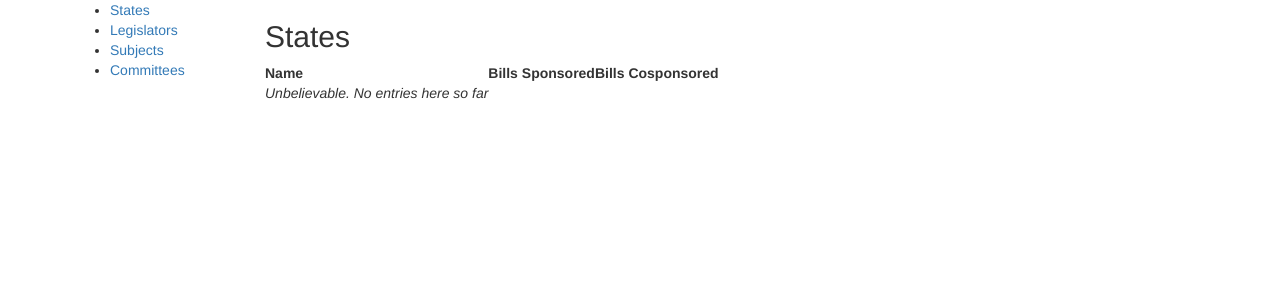
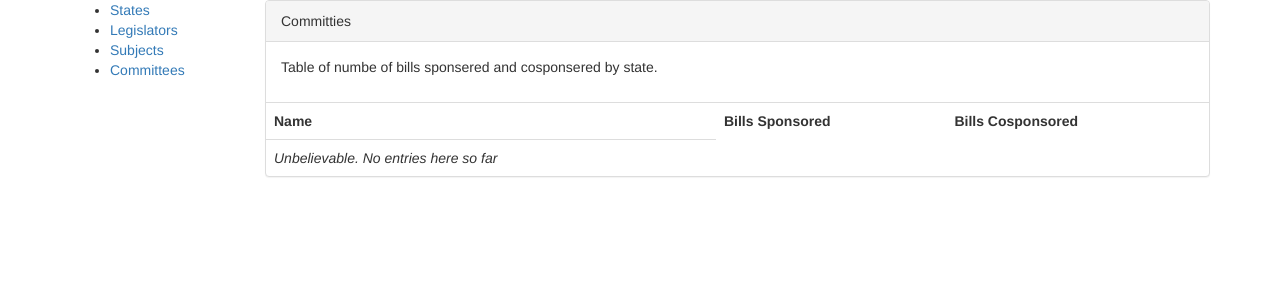
Before and after one commit to deserat/hackthefed, a Flask app: page /states in a window 1280 px wide. Shown: the top 300 px of the page. Run offline with Flask 2, Linux system fonts and the light colour scheme; data that the repository does not hold is empty; some libraries are stand-ins or nearby versions.

```diff
--- a/web/templates/states.html
+++ b/web/templates/states.html
@@ -8,15 +8,19 @@
 {% endblock %}
 
 {% block content %}
-       <h2>States</h2>
-        <table>
+       <div class="panel panel-default">
+            <div class="panel-heading">Committies</div>
+            <div class="panel-body">
+               <p>Table of numbe of bills sponsered and cosponsered by state.</p>
+            </div>
+            <table class="table">
             <tr>
                 <th>Name</th>
                 <th>Bills Sponsored</th>
                 <th>Bills Cosponsored</th>
             </tr>
         {% for state in states %}
-            <tr>
+            <tr>tw
                 <td>{{ state.name }}</td>
                 <td>{{ state.sponsor_count }}</td>
                 <td>{{ state.cosponsor_count }}</td>
@@ -26,4 +30,5 @@
             <tr><td><em>Unbelievable.  No entries here so far</em></td></tr>
         {% endfor %}
         </table>
+    </div>
 {% endblock %}
```
